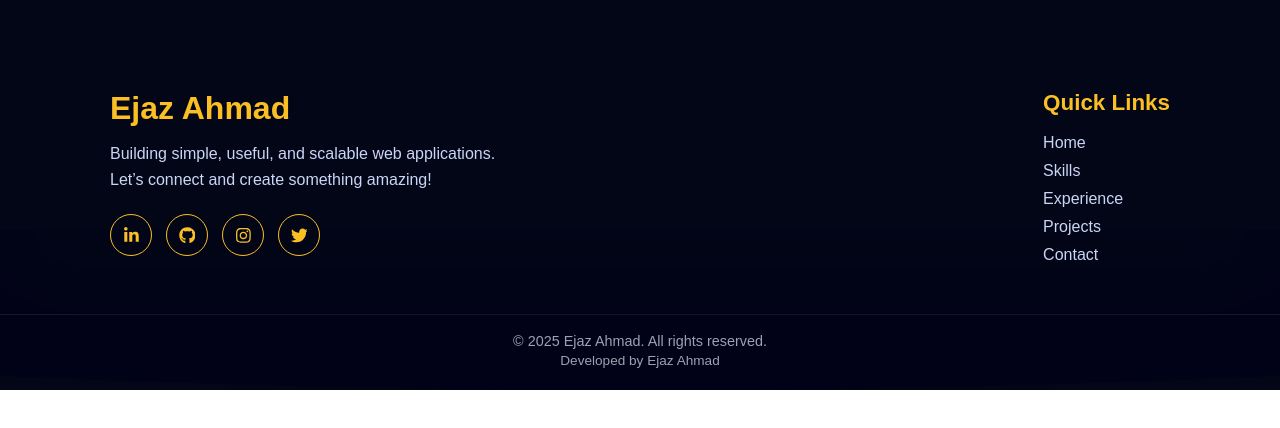
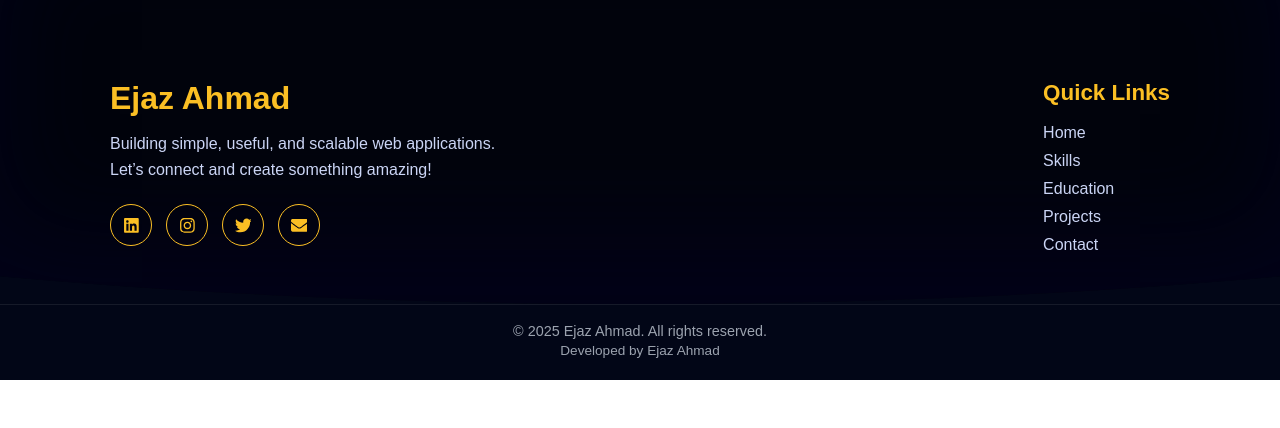
Before and after one commit to Ejaz-Ahmad18/PORTFOLIO, a React (Vite) app: page /footer in a window 1280 px wide. Shown: the top 428 px of the page. Built offline with nearby package versions, Linux system fonts and the light colour scheme.

Commit message:
Completed

```diff
--- a/src/Components/About/About.css
+++ b/src/Components/About/About.css
@@ -150,7 +150,7 @@ position: absolute;
 }
 
 .btn.outline {
-  padding: 0.45rem 1.60rem;
+  padding: 0.75rem 1.60rem;
   color: white;
     border: 2px solid #ff9800;
   transition: all 0.3s ease;
@@ -162,7 +162,9 @@ position: absolute;
  background-color: #ff9800;
     transform: scale(1.05) translateY(-3px);
 }
-
+.pdf{
+  margin-right: 5px;
+}
 
 .btn.filled {
   background: #ff9800;
--- a/src/Components/About/About.jsx
+++ b/src/Components/About/About.jsx
@@ -1,6 +1,7 @@
 import React from "react";
 import "./About.css";
 import { FaLinkedinIn, FaGithub, FaTwitter } from "react-icons/fa";
+import { FaRegFilePdf } from "react-icons/fa6";
 
 const About = () => {
   return (
@@ -25,9 +26,12 @@ const About = () => {
           </div>
 
           <div className="social-pill">
-            <a href="#"><FaLinkedinIn /></a>
-            <a href="#"><FaGithub /></a>
-            <a href="#"><FaTwitter /></a>
+            <a href="https://www.linkedin.com/in/ejaz-ahmad18/"target="_blank"
+  rel="noopener noreferrer"><FaLinkedinIn /></a>
+            <a href="https://github.com/ejaz-ahmad18"target="_blank"
+  rel="noopener noreferrer"><FaGithub /></a>
+            <a href="https://x.com/iamejaz"target="_blank"
+  rel="noopener noreferrer"><FaTwitter /></a>
           </div>
         </div>
 
@@ -53,7 +57,16 @@ const About = () => {
 
           <div className="about-buttons">
             <button className="btn outline">Read More</button>
-            <button className="btn filled">Download CV</button>
+<a
+  href="/resume.pdf"
+  target="_blank"
+  rel="noopener noreferrer"
+  className="btn outline"
+>
+  <FaRegFilePdf className="pdf" />
+  <span>Download CV</span>
+</a>
+
           </div>
         </div>
       </div>
--- a/src/Components/Contacts/Contacts.jsx
+++ b/src/Components/Contacts/Contacts.jsx
@@ -37,10 +37,18 @@ const Contact = () => {
           </div>
 
           <div className="contact-socials">
-            <a href="#"><FaLinkedin /></a>
-            <a href="#"><FaGithub /></a>
-            <a href="#"><FaInstagram /></a>
-            <a href="#"><FaTwitter /></a>
+ <a href="https://www.linkedin.com/in/ejaz-ahmad18/" target="_blank" rel="noreferrer">
+            <FaLinkedin />
+          </a>
+          <a href="https://www.instagram.com/authenticejaz/" target="_blank" rel="noreferrer">
+            <FaInstagram />
+          </a>
+          <a href="https://x.com/iamejaz" target="_blank" rel="noreferrer">
+            <FaTwitter />
+          </a>
+          <a href="mailto:ejazahmadbh18@gmail.com" target="_blank" rel="noreferrer">
+            <FaEnvelope />
+          </a>
           </div>
         </div>
 
--- a/src/Components/Footer/Footer.css
+++ b/src/Components/Footer/Footer.css
@@ -16,25 +16,25 @@
   width: 100%;
   background: #020617;
   overflow: hidden;
-  padding-top: 90px;
+  /* padding-top: 90px; */
 }
 
 /* ===== SINGLE CURVED EDGE ===== */
 .footer::before {
   content: "";
   position: absolute;
-  bottom: 0;
+  top: 0;
   left: 0;
   width: 100%;
-  height: 160px;
-
-  background: #020617;
+  height: 80%;
+/* background-color: #fbbf24; */
+  background: #01030c;
 
   /* ✅ ONE SMOOTH CURVE ONLY */
   clip-path: ellipse(120% 100% at 50% 0%);
 
   /* subtle shadow for depth */
-  box-shadow: inset 0 -90px 80px rgba(2, 1, 25, 0.8);
+  box-shadow: inset 0 -70px 100px rgba(3, 2, 27, 0.8);
 
   z-index: 1;
 }
--- a/src/Components/Footer/Footer.jsx
+++ b/src/Components/Footer/Footer.jsx
@@ -1,6 +1,6 @@
 import React from "react";
 import "./Footer.css";
-import { FaLinkedinIn, FaGithub, FaInstagram, FaTwitter } from "react-icons/fa";
+import { FaLinkedinIn, FaGithub, FaInstagram, FaTwitter, FaLinkedin, FaEnvelope } from "react-icons/fa";
 
 const Footer = () => {
   return (
@@ -16,10 +16,18 @@ const Footer = () => {
           </p>
 
           <div className="footer-socials">
-            <a href="#"><FaLinkedinIn /></a>
-            <a href="#"><FaGithub /></a>
-            <a href="#"><FaInstagram /></a>
-            <a href="#"><FaTwitter /></a>
+            <a href="https://www.linkedin.com/in/ejaz-ahmad18/" target="_blank" rel="noreferrer">
+                       <FaLinkedin />
+                     </a>
+                     <a href="https://www.instagram.com/authenticejaz/" target="_blank" rel="noreferrer">
+                       <FaInstagram />
+                     </a>
+                     <a href="https://x.com/iamejaz" target="_blank" rel="noreferrer">
+                       <FaTwitter />
+                     </a>
+                     <a href="mailto:ejazahmadbh18@gmail.com" target="_blank" rel="noreferrer">
+                       <FaEnvelope />
+                     </a>
           </div>
         </div>
 
@@ -29,7 +37,7 @@ const Footer = () => {
           <ul>
             <li><a href="#home">Home</a></li>
             <li><a href="#skills">Skills</a></li>
-            <li><a href="#experience">Experience</a></li>
+            <li><a href="#education">Education</a></li>
             <li><a href="#projects">Projects</a></li>
             <li><a href="#contact">Contact</a></li>
           </ul>
--- a/src/Components/Home/Home.jsx
+++ b/src/Components/Home/Home.jsx
@@ -76,7 +76,7 @@ const Home = () => {
           animate={{ opacity: 1, y: 0 }}
           transition={{ delay: 0.8, duration: 0.8 }}
         >
-          <a href="/resume.pdf"  target="_blank"
+          <a href="resume.pdf"  target="_blank"
   rel="noopener noreferrer" className="btn primary">
     <FaRegFilePdf className="pdf"/>
     <span>Download CV</span>
```
